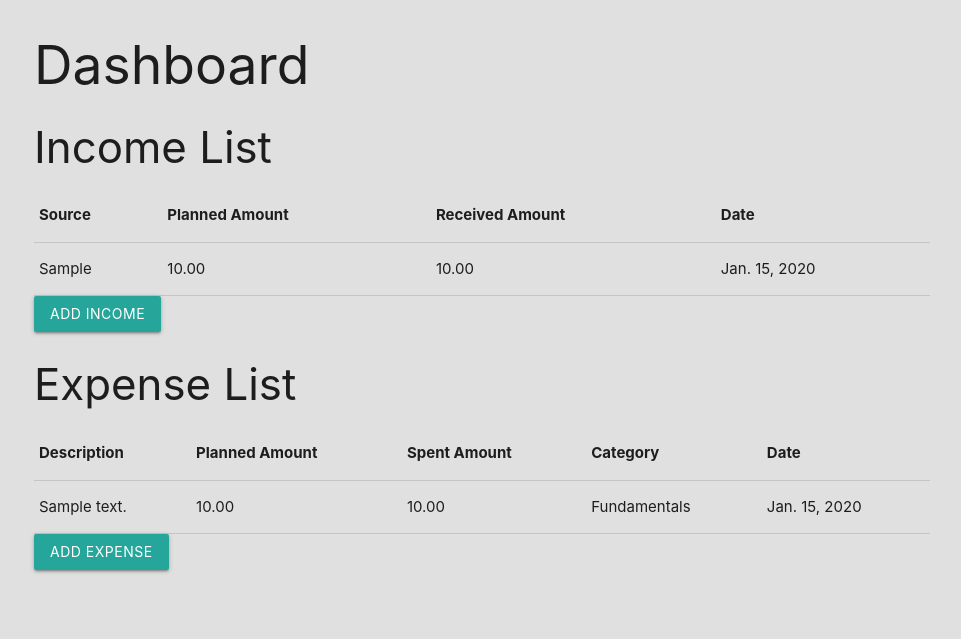
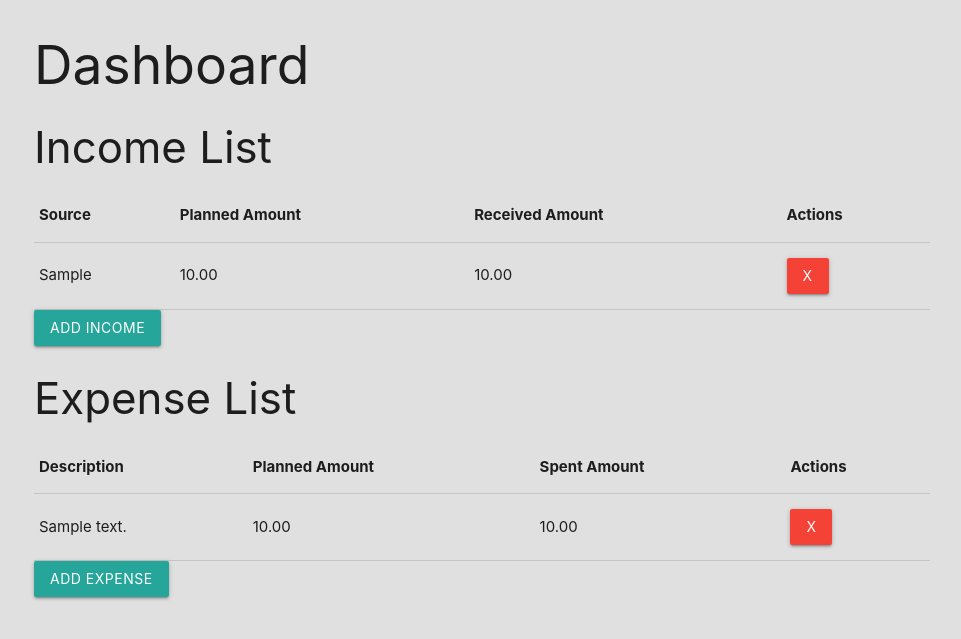
Before and after one commit to JPudsey-11/50-30-20BudgetManager, a Django app: page / in a window 1280 px wide. Shown: the top 639 px of the page, without its empty margins (158-1119 px from the left). Run offline with Django 4.2, Linux system fonts and the light colour scheme; a user stored in the database is signed in; tables that the repository leaves empty hold one stand-in row (values such as "Sample post").

Commit message:
updating the tables to delete category & date, and add a delete button

```diff
--- a/templates/dashboard.html
+++ b/templates/dashboard.html
@@ -10,21 +10,23 @@
                     <th>Source</th>
                     <th>Planned Amount</th>
                     <th>Received Amount</th>
-                    <th>Date</th>
+                    <th>Actions</th>
                 </tr>
             </thead>
             <tbody>
                 {% for income in incomes %}
-                <tr>
+                <tr id="income-{{ income.id }}">
                     <td>{{ income.source }}</td>
                     <td>{{ income.planned_amount }}</td>
                     <td>{{ income.received_amount }}</td>
-                    <td>{{ income.date }}</td>
+                    <td>
+                        <button class="btn red" onclick="deleteIncome({{ income.id }})">X</button>
+                    </td>
                 </tr>
                 {% endfor %}
             </tbody>
         </table>
-        <a href="{% url 'add_income' %}" class="btn">Add Income</a>
+        <button data-target="addIncomeModal" class="btn modal-trigger">Add Income</button>
     </div>
 
     <div>
@@ -35,23 +37,48 @@
                     <th>Description</th>
                     <th>Planned Amount</th>
                     <th>Spent Amount</th>
-                    <th>Category</th>
-                    <th>Date</th>
+                    <th>Actions</th>
                 </tr>
             </thead>
             <tbody>
                 {% for expense in expenses %}
-                <tr>
+                <tr id="expense-{{ expense.id }}">
                     <td>{{ expense.description }}</td>
                     <td>{{ expense.planned_amount }}</td>
                     <td>{{ expense.spent_amount }}</td>
-                    <td>{{ expense.category }}</td>
-                    <td>{{ expense.date }}</td>
+                    <td>
+                        <button class="btn red" onclick="deleteExpense({{ expense.id }})">X</button>
+                    </td>
                 </tr>
                 {% endfor %}
             </tbody>
         </table>
-        <a href="{% url 'add_expense' %}" class="btn">Add Expense</a>
+        <button data-target="addExpenseModal" class="btn modal-trigger">Add Expense</button>
     </div>
 </div>
+
+<!-- Add Income Modal -->
+<div id="addIncomeModal" class="modal">
+    <div class="modal-content">
+        <h4>Add Income</h4>
+        <form method="POST" action="{% url 'add_income' %}">
+            {% csrf_token %}
+            {{ income_form.as_p }}
+            <button type="submit" class="btn">Add Income</button>
+        </form>
+    </div>
+</div>
+
+<!-- Add Expense Modal -->
+<div id="addExpenseModal" class="modal">
+    <div class="modal-content">
+        <h4>Add Expense</h4>
+        <form method="POST" action="{% url 'add_expense' %}">
+            {% csrf_token %}
+            {{ expense_form.as_p }}
+            <button type="submit" class="btn">Add Expense</button>
+        </form>
+    </div>
+</div>
+
 {% endblock %}
```
